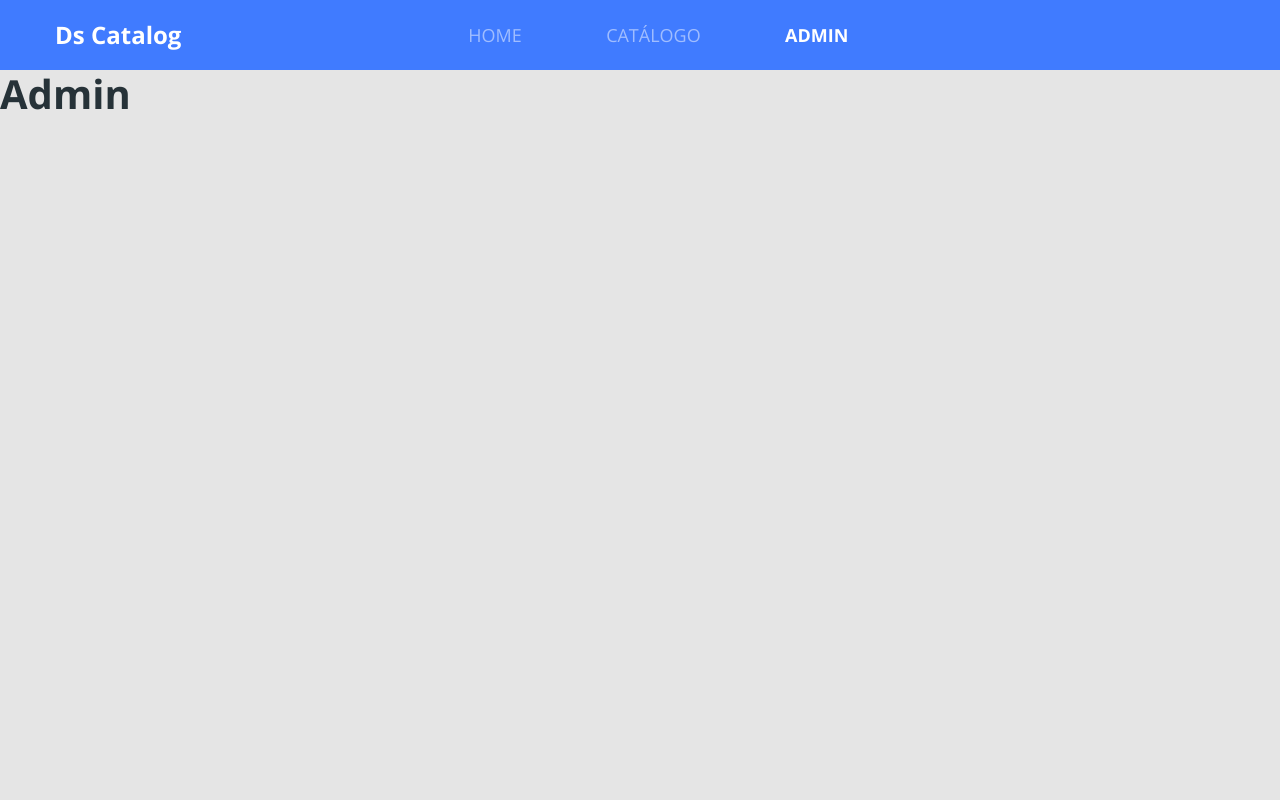
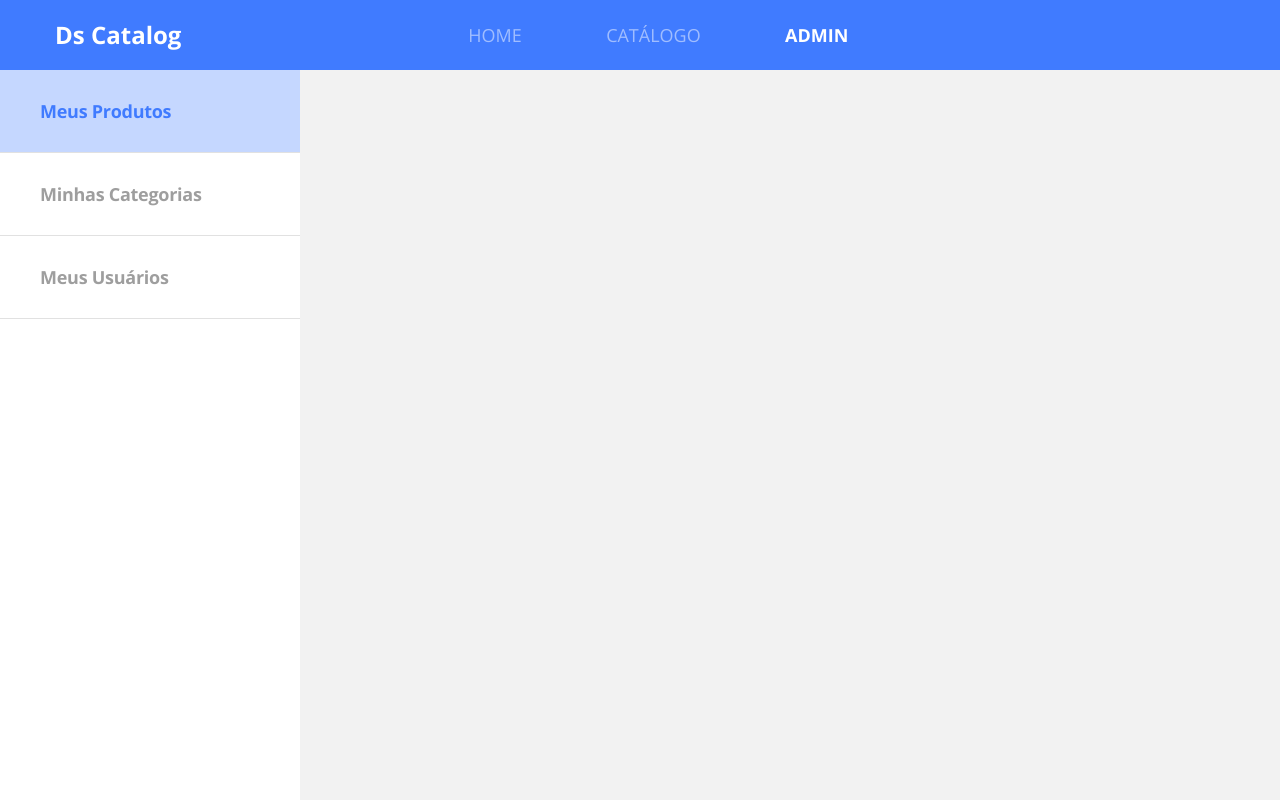
Before and after one commit to RobertoSouzaSilva/dscatalog-bootcamp-devsuperior, a React (Create React App) app in the folder front-web/: page /admin in a window 1280 px wide. Built offline with nearby package versions, Linux system fonts and the light colour scheme.

Commit message:
add navbar

```diff
--- a/front-web/src/core/assets/styles/custom.scss
+++ b/front-web/src/core/assets/styles/custom.scss
@@ -2,7 +2,7 @@ $theme-colors:(
     "primary": #407BFF
 );
 
-$body-bg: #E5E5E5;
+$body-bg: #F2F2F2;
 $body-color: #263238;
 
 @import '~bootstrap/scss/bootstrap.scss';
--- /dev/null
+++ b/front-web/src/core/components/Pagination/index.tsx
@@ -0,0 +1,34 @@
+import React from 'react';
+import { ReactComponent as ArrowIcon } from 'core/assets/images/arrow.svg'
+import './styles.scss'
+import { generateList } from 'core/utils/list';
+
+type Props = {
+    totalPages: number;
+    activePage: number;
+    onChange: (item: number) => void;
+}
+
+const Pagination = ({totalPages, activePage, onChange}: Props) => {
+
+    const items = generateList(totalPages);
+    const previousClass = totalPages > 0 && activePage > 0 ? 'page-active' : 'page-inactive';
+    const nextClass = (activePage + 1) < totalPages ? 'page-active' : 'page-inactive';
+
+    return(
+        <div className="pagination-container">
+            <ArrowIcon className={`pagination-previous ${previousClass}`} onClick={() => onChange(activePage-1)} />
+                {items.map(item => (
+                    <div className={`pagination-item ${item === activePage ? 'active' : ''}` } key={item} onClick={() => onChange(item)}>
+                        {item + 1}
+                     </div>
+
+                )
+                )}
+
+            <ArrowIcon className={`pagination-next ${nextClass}`} onClick={() => onChange(activePage+1)}/>
+        </div>
+    );
+}
+
+export default Pagination;
--- /dev/null
+++ b/front-web/src/core/components/Pagination/styles.scss
@@ -0,0 +1,47 @@
+.pagination-container{
+    display: flex;
+    justify-content: center;
+    align-items: center;
+    margin-top: 35px;
+}
+
+.pagination-item{
+    width: 40px;
+    height: 40px;
+    background: #E1E1E1;
+    border-radius: 50%;
+    font-weight: bold;
+    font-size: 18px;
+    line-height: 25px;
+    letter-spacing: -0.015em;
+    color: #FFFFFF;
+    display: flex;
+    align-items: center;
+    justify-content: center;
+    cursor: pointer;
+    margin-right: 10px;
+
+    &.active{
+        background: #407BFF;
+    }
+}
+
+.pagination-previous{
+    transform: rotate(-180deg);
+    margin-right: 25px;
+}
+
+.pagination-next{
+    margin-left: 15px;
+    cursor: pointer;
+}
+
+.page-active{
+    cursor: pointer;
+    color: #407BFF;
+}
+
+.page-inactive{
+    color: #E1E1E1;
+    pointer-events: none;
+}
--- /dev/null
+++ b/front-web/src/pages/admin/Admin/components/index.tsx
@@ -0,0 +1,19 @@
+import React from 'react';
+import './styles.scss';
+
+const Navbar = () => (
+    <nav className="admin-nav-container">
+        <ul>
+            <li><a href="link" className="admin-nav-item active">Meus Produtos</a></li>
+        </ul>
+        <ul>
+            <li><a href="link" className="admin-nav-item">Minhas Categorias</a></li>
+        </ul>
+        <ul>
+            <li><a href="link" className="admin-nav-item">Meus Usuários</a></li>
+        </ul>
+
+    </nav>
+);
+
+export default Navbar;
--- /dev/null
+++ b/front-web/src/pages/admin/Admin/components/styles.scss
@@ -0,0 +1,28 @@
+.admin-nav-container{
+    width: 300px;
+    background-color: #fff;
+    height: calc(100vh - 70px);
+}
+
+.admin-nav-item{
+    height: 83px;
+    display: block;
+    border-bottom: 1px solid #E1E1E1;
+    display: flex;
+    align-items: center;
+    padding-left: 40px;
+    font-weight: bold;
+    font-size: 18px;
+    line-height: 25px;
+    letter-spacing: -0.015em;
+    color: #9E9E9E;
+
+    &.active{
+        background: rgba(64, 123, 255, 0.3);
+        color: #407BFF;
+    }
+
+    &:hover{
+        color: #407BFF;
+    }
+}
--- a/front-web/src/pages/admin/index.tsx
+++ b/front-web/src/pages/admin/index.tsx
@@ -1,8 +1,9 @@
 import React from 'react';
+import Navbar from './Admin/components';
 
 const Admin = () => (
     <div>
-        <h1>Admin</h1>
+        <Navbar/>
     </div>
 
 );
--- a/front-web/src/pages/catalog/index.tsx
+++ b/front-web/src/pages/catalog/index.tsx
@@ -6,40 +6,46 @@ import { makeRequest } from 'core/utils/request';
 import ProductCard from './components/ProductCard';
 import ProductCardLoad from './components/ProductDetails/Loaders/ProductCardLoader';
 import './styles.scss';
+import Pagination from 'core/components/Pagination';
 
 const Catalog = () => {
 
-   const[productsResponse, setproductsResponse] = useState<ProductsResponse>();
+    const [productsResponse, setproductsResponse] = useState<ProductsResponse>();
     const [isLoading, setIsLoading] = useState(false);
+    const [activePage, setactivePage] = useState(0);
 
-    useEffect(() =>{
+
+    useEffect(() => {
         const params = {
-            page:0,
-            linesPerPage:30
+            page: activePage,
+            linesPerPage: 12
         }
         setIsLoading(true);
-        makeRequest({url: '/products', params})
+        makeRequest({ url: '/products', params })
             .then(response => setproductsResponse(response.data))
             .finally(() => {
                 setIsLoading(false);
             })
-    }, []);
+    }, [activePage]);
 
-    return(
+    return (
         <div className="catalog-container">
             <h1 className="catalog-title">Catálogo de produtos</h1>
 
             <div className="catalog-Products">
-            {isLoading ? <ProductCardLoad/> : (
+                {isLoading ? <ProductCardLoad /> : (
                     productsResponse?.content.map(product =>
                         <Link to={`/products/${product.id}`} key={product.id}>
-                    <ProductCard product={product}/>
+                            <ProductCard product={product} />
                         </Link>
                     )
                 )
                 }
 
             </div>
+            {productsResponse && (
+                <Pagination totalPages={productsResponse.totalPages} activePage={activePage} onChange={page => setactivePage(page)}/>
+            )}
         </div>
     );
 };
--- a/front-web/src/pages/catalog/styles.scss
+++ b/front-web/src/pages/catalog/styles.scss
@@ -1,7 +1,6 @@
 .catalog-container{
     margin-top: 26px;
-    padding-left: 40px;
-    padding-right: 40px;
+    padding: 0 40px 50px 40px;
 }
 
 .catalog-title{
```
Also changed, not shown: 1 other file (tests, documents, lock files or other folders). Lines whose indentation alone changed are shown as unchanged.
